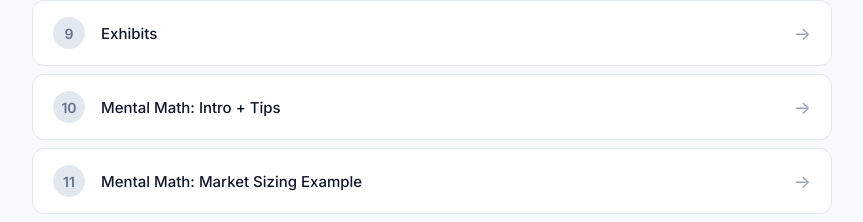
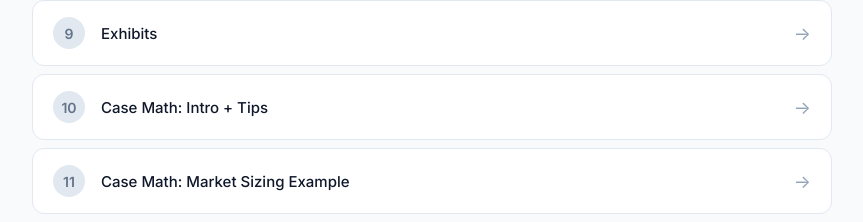
Before and after one commit to perrykramer/case-academy-app, a Next.js app: page /case-course in a window 1280 px wide. Shown: the part 855-1077 px from the top of the page, without its empty margins (208-1071 px from the left). Built offline with nearby package versions, Linux system fonts and the light colour scheme; no server answers; the database is empty.

Commit message:
Rename Mental Math to Case Math

```diff
--- a/data/lessons.ts
+++ b/data/lessons.ts
@@ -63,15 +63,15 @@ export const lessons: Lesson[] = [
     youtubeId: 'N0LYurSIRps',
   },
   {
-    slug: 'mental-math-intro-and-tips',
+    slug: 'case-math-intro-and-tips',
     order: 10,
-    title: 'Mental Math: Intro + Tips',
+    title: 'Case Math: Intro + Tips',
     youtubeId: 'EjN9osNec5M',
   },
   {
-    slug: 'mental-math-market-sizing-example',
+    slug: 'case-math-market-sizing-example',
     order: 11,
-    title: 'Mental Math: Market Sizing Example',
+    title: 'Case Math: Market Sizing Example',
     youtubeId: 'hfYK_gsZSu0',
   },
   {
```
